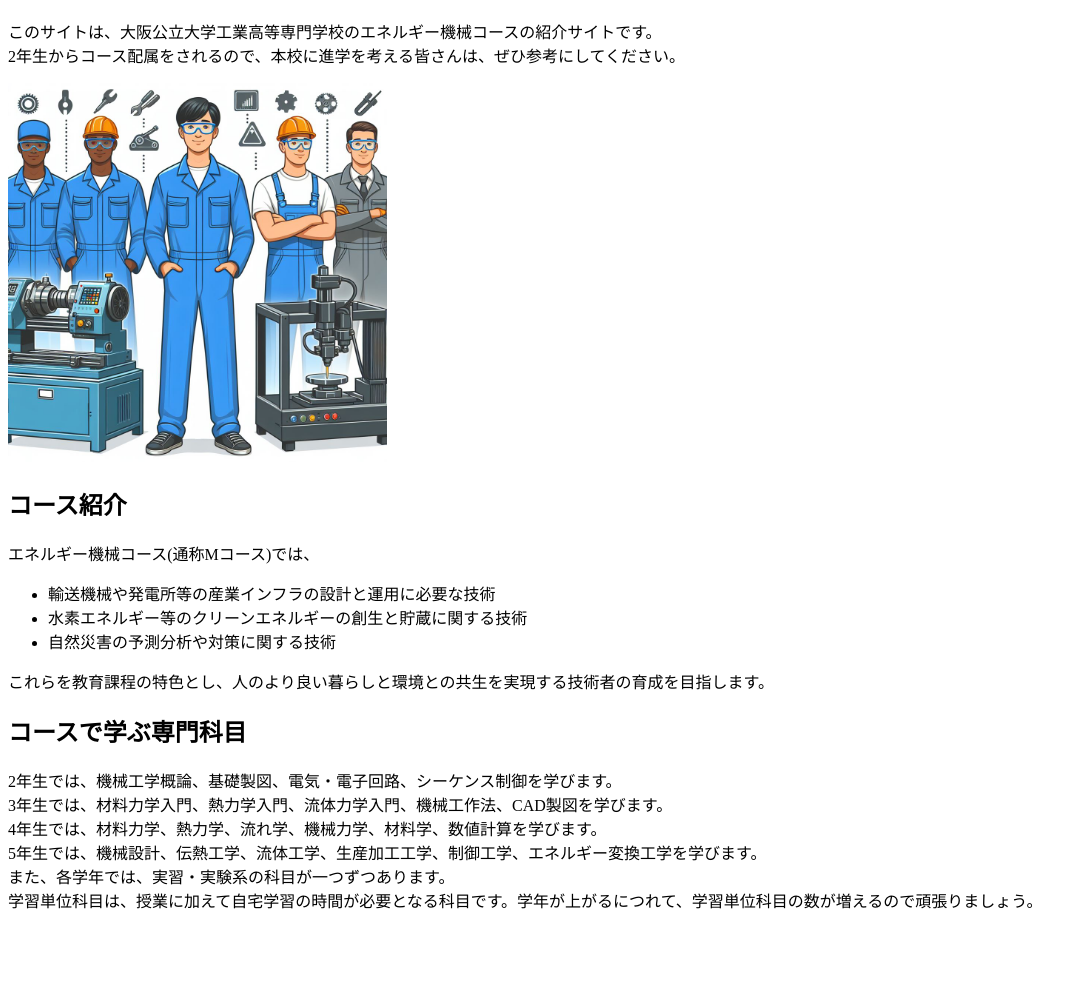
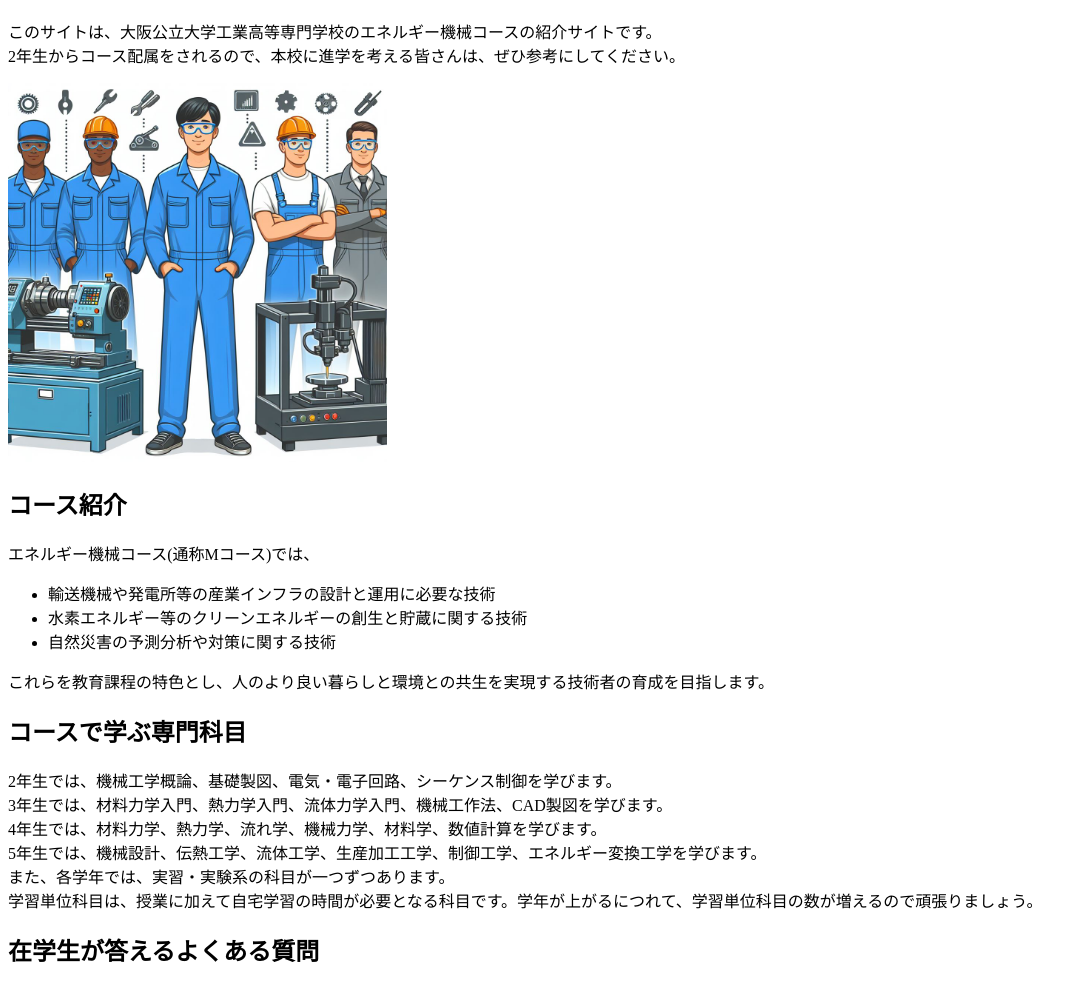
Before and after one commit to aiueoz123/KADAI-4, a plain HTML site: page index.html in a window 1280 px wide. Shown: the part 70-1057 px from the top of the page, without its empty margins (0-1087 px from the left). Before the commit the page ends 998 px from the top, so only its background shows below. Drawn offline with Linux system fonts and the light colour scheme.

Commit message:
Update index.html

```diff
--- a/index.html
+++ b/index.html
@@ -23,10 +23,8 @@
      <li>水素エネルギー等のクリーンエネルギーの創生と貯蔵に関する技術</li>
      <li>自然災害の予測分析や対策に関する技術</li>
   </ul>
-
     <p>
      これらを教育課程の特色とし、人のより良い暮らしと環境との共生を実現する技術者の育成を目指します。</p>
-
 
     <h2>コースで学ぶ専門科目</h2>
    <p>
@@ -36,6 +34,8 @@
      5年生では、機械設計、伝熱工学、流体工学、生産加工工学、制御工学、エネルギー変換工学を学びます。<br/>
      また、各学年では、実習・実験系の科目が一つずつあります。<br/>
      学習単位科目は、授業に加えて自宅学習の時間が必要となる科目です。学年が上がるにつれて、学習単位科目の数が増えるので頑張りましょう。
+
+     <h2>在学生が答えるよくある質問</h2>
     <!-- ここまでで本文終了 -->
   </body>
 </html>
```
